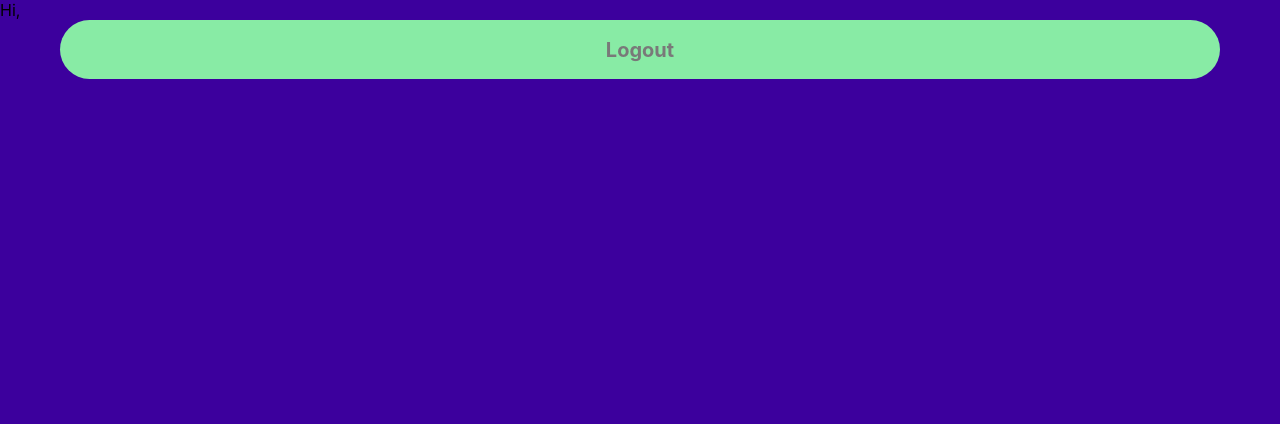
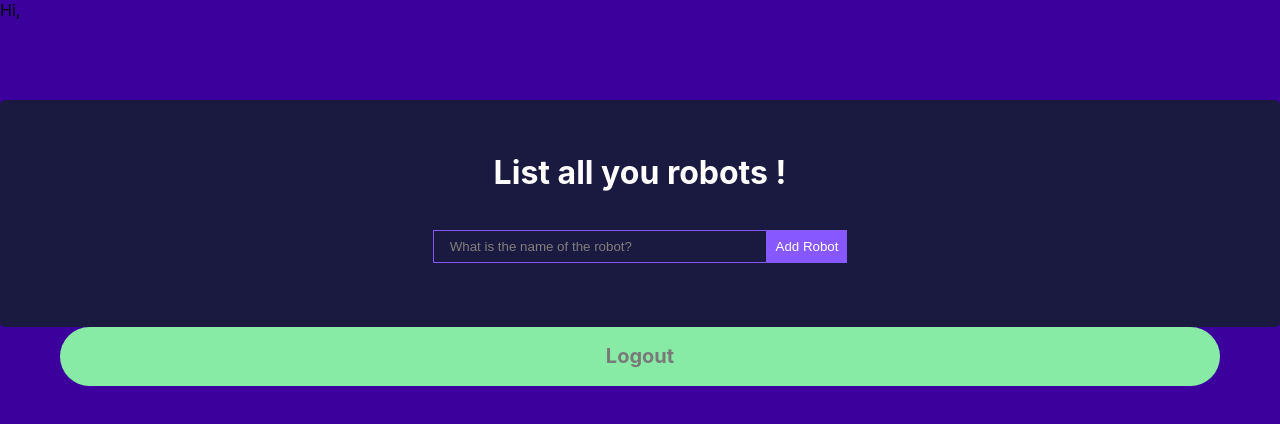
Before and after one commit to matteorazzanelli/fullstack-nodejs-react, a React (Create React App) app in the folder frontend/: page /home in a window 1280 px wide. Shown: the top 424 px of the page. Built offline with nearby package versions, Linux system fonts and the light colour scheme.

Commit message:
feat: add user page for adding, removing, editing robots

```diff
--- a/frontend/package.json
+++ b/frontend/package.json
@@ -3,6 +3,7 @@
   "version": "0.1.0",
   "private": true,
   "dependencies": {
+    "@reduxjs/toolkit": "^1.9.7",
     "@testing-library/jest-dom": "^5.17.0",
     "@testing-library/react": "^13.4.0",
     "@testing-library/user-event": "^13.5.0",
--- /dev/null
+++ b/frontend/src/components/robot/EditRobotForm.js
@@ -0,0 +1,25 @@
+import React, {useState} from 'react'
+
+export default function EditRobotForm({editRobot, robot}){
+
+  const [value, setValue] = useState(robot.robot);
+
+    const handleSubmit = (e) => {
+        e.preventDefault();
+        console.log(typeof(robot.id))
+        console.log(robot.id)
+        editRobot(value, robot.id);
+      };
+  return (
+    <form onSubmit={handleSubmit} className="robot-form">
+    <input
+      type="text"
+      value={value}
+      onChange={(e) => setValue(e.target.value)}
+      className="robot-input"
+      placeholder='Update robot'
+    />
+    <button type="submit" className='robot-btn'>Add Robot</button>
+  </form>
+  )
+}
--- /dev/null
+++ b/frontend/src/components/robot/Robot.css
@@ -0,0 +1,59 @@
+.robot-wrapper{
+  color: white;
+  display: flex;
+  flex-direction: column;
+  justify-content: center;
+  align-items: center;
+  background: #1A1A40;
+  margin-top: 5rem;
+  padding: 2rem;
+  border-radius: 5px;
+}
+
+.robot-form {
+  /* width: 100%; */
+  /* margin-bottom: 1rem; */
+}
+
+.robot-input {
+  outline: none;
+  background: none;
+  border: 1px solid #8758ff;
+  padding: 0.5rem 1rem;
+  margin-top: 1rem;
+  margin-bottom: 2rem;
+  width: 300px;
+  color: #fff;
+}
+
+.robot-input::placeholder {
+  color: #807e7e;
+}
+
+.robot-btn {
+  background: #8758ff;
+  color: #fff;
+  border: none;
+  padding: 0.55rem;
+  cursor: pointer;
+}
+.robot-btn:hover{
+  background: #704acf;
+}
+
+.robot {
+  display: flex;
+  justify-content: space-between;
+  align-items: center;
+  background: #8758ff;
+  color: #fff;
+  padding: 0.75rem 1rem;
+  border-radius: 5px;
+  margin-bottom: 1rem;
+  width: 80%;
+}
+
+.robot-icons > *{
+  margin-left: 20px;
+  cursor: pointer;
+}
--- /dev/null
+++ b/frontend/src/components/robot/Robot.js
@@ -0,0 +1,24 @@
+import React from 'react'
+
+import { FaRegEdit } from "react-icons/fa";
+import { RiDeleteBin6Line } from "react-icons/ri";
+import { FaRegHeart, FaHeart } from "react-icons/fa6";
+
+export default function Robot({robot, deleteRobot, editRobot, toggleFavorite}) {
+  return (
+    <div className='robot'>
+      <p>{robot.robot}</p>
+      <div className='robot-icons'>
+        <span className='favorite-icon' onClick={() => toggleFavorite(robot.id)}>
+          {robot.favorite ? <FaHeart size={25}/> : <FaRegHeart size={25}/>}
+        </span>
+        <span className='edit-icon' onClick={() => editRobot(robot.id)}>
+          <FaRegEdit size={25}/>
+        </span>
+        <span className='delete-icon' onClick={() => deleteRobot(robot.id)}>
+          <RiDeleteBin6Line size={25}/>
+        </span>
+      </div>
+    </div>
+  )
+}
--- /dev/null
+++ b/frontend/src/components/robot/RobotForm.js
@@ -0,0 +1,27 @@
+import React, {useState} from 'react'
+
+export default function RobotForm({addRobot}) {
+
+  const [value, setValue] = useState('');
+
+  const handleSubmit = (e) => {
+    e.preventDefault();
+    if (value) {
+      addRobot(value);
+      setValue('');
+    }
+  };
+
+  return (
+    <form onSubmit={handleSubmit} className="robot-form">
+      <input
+        type="text"
+        value={value}
+        onChange={(e) => setValue(e.target.value)}
+        className="robot-input"
+        placeholder='What is the name of the robot?'
+      />
+      <button type="submit" className='robot-btn'>Add Robot</button>
+    </form>
+  )
+}
--- /dev/null
+++ b/frontend/src/components/robot/RobotWrapper.js
@@ -0,0 +1,77 @@
+import React, { useState } from "react";
+
+import { nanoid } from "@reduxjs/toolkit";
+
+import RobotForm from './RobotForm'
+import EditRobotForm from './EditRobotForm'
+import Robot from './Robot'
+
+import './Robot.css'
+
+export default function RobotWrapper() {
+
+  const [robots, setRobots] = useState([]);
+
+  const addRobot = (robot) => {
+    setRobots([
+      ...robots,
+      {
+        id: nanoid(),
+        robot: robot,
+        favorite: false,
+        isEditing: false
+      },
+    ]);
+    // write in the DB
+  }
+
+  const deleteRobot = (id) => {
+    setRobots(robots.filter((robot) => robot.id !== id));
+  }
+
+  const editRobot = (id) => {
+    setRobots(
+      robots.map((robot) =>
+        robot.id === id ? { ...robot, isEditing: !robot.isEditing } : robot
+      )
+    );
+  }
+
+  const editTask = (value, id) => {
+    setRobots(
+      robots.map((robot) =>
+        robot.id === id ?
+          {...robot, robot: value, isEditing: !robot.isEditing } : robot
+      )
+    );
+  };
+
+  const toggleFavorite = (id) => {
+    setRobots(
+      robots.map((robot) =>
+        robot.id === id ? { ...robot, favorite: !robot.favorite } : robot
+      )
+    );
+  }
+
+  return (
+    <>
+      <div className='robot-wrapper'>
+      <h1>List all you robots !</h1>
+        <RobotForm  addRobot={addRobot} />
+        {robots.map((robot) =>
+          robot.isEditing ? (
+            <EditRobotForm key={robot.id} editRobot={editTask} robot={robot} />
+          ) :
+          <Robot
+            key={robot.id}
+            robot={robot}
+            deleteRobot={deleteRobot}
+            editRobot={editRobot}
+            toggleFavorite={toggleFavorite}
+          />
+        )}
+      </div>
+    </>
+  )
+}
--- a/frontend/src/pages/Home.js
+++ b/frontend/src/pages/Home.js
@@ -1,5 +1,7 @@
 import React, { useState } from 'react'
 import { useNavigate } from 'react-router-dom';
+
+import RobotWrapper from '../components/robot/RobotWrapper';
 
 export default function Home() {
 
@@ -15,6 +17,7 @@ export default function Home() {
   return (
     <>
       <div>Hi, {user}</div>
+      <RobotWrapper/>
       <div className='submit-btn' onClick={logout}>
         Logout
       </div>
```
Also changed, not shown: 1 other file (tests, documents, lock files or other folders).
